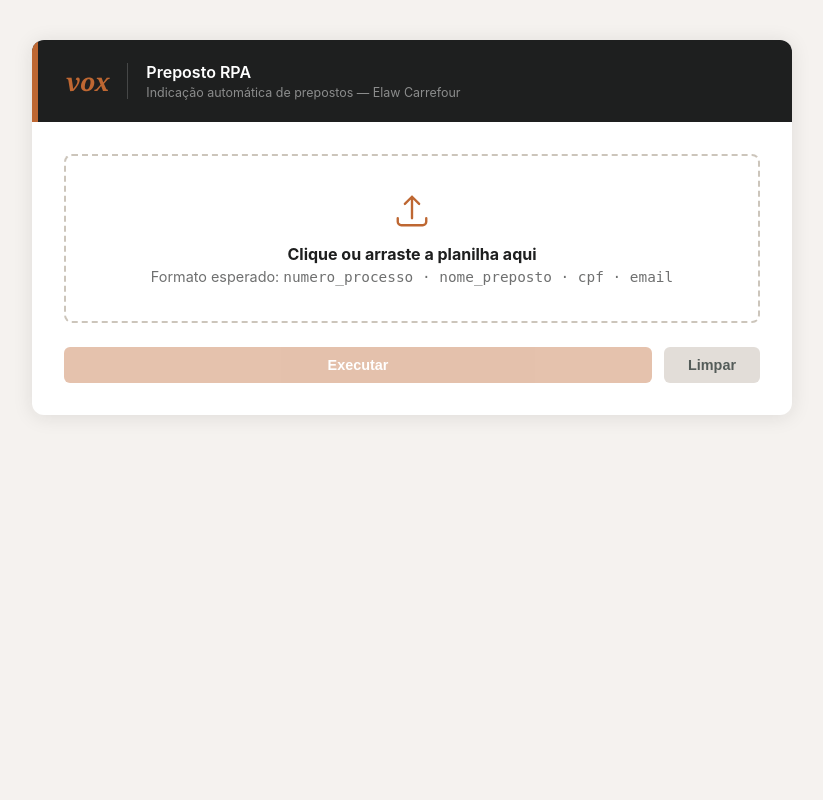
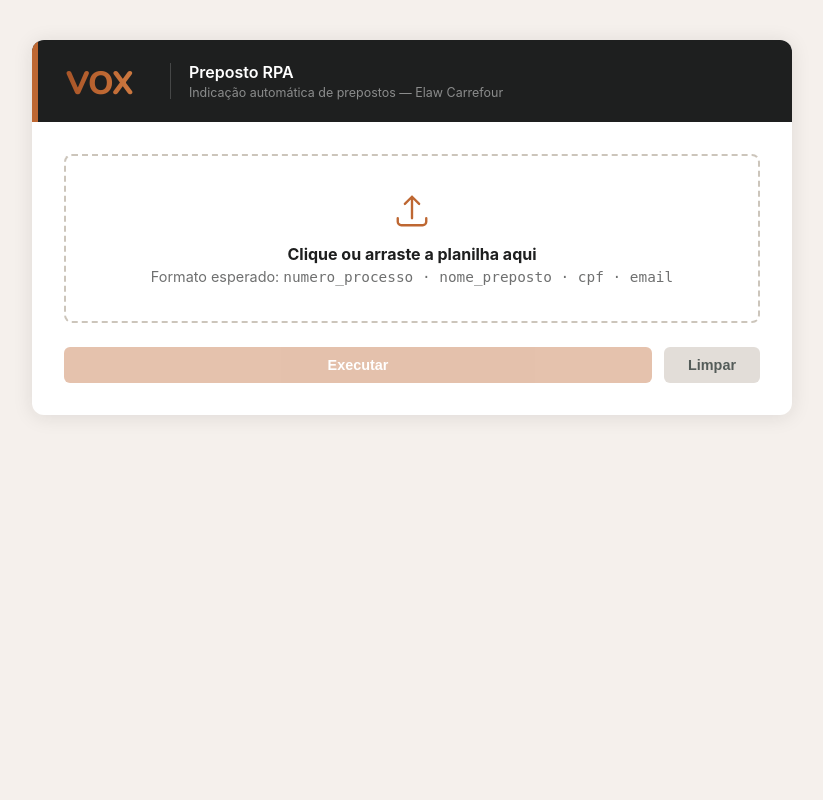
Before and after one commit to pedrohfmserafim/preposto-rpa, a Flask app: page / in a window 1280 px wide. Shown: the whole page, without its empty margins (228-1051 px from the left). Run offline with Flask 3, Linux system fonts and the light colour scheme; the visitor is signed in with stand-in values (Sample User, id 1).

Commit message:
Replace text badge with SVG VOX logo + align details with other apps
- SVG inline with horizontal gradient #a85528 -> #be6732 -> #cc7840
- Nunito 800 font (Google Fonts) matching rounded letterforms of brand logo
- Background corrected to #f5f0ec (matches other VOX apps)
- Log .info color corrected to #f0a06a (matches other VOX apps)

Co-Authored-By: Claude Sonnet 4.6 <noreply@anthropic.com>

```diff
--- a/templates/index.html
+++ b/templates/index.html
@@ -4,6 +4,8 @@
   <meta charset="UTF-8" />
   <meta name="viewport" content="width=device-width, initial-scale=1.0" />
   <title>Preposto RPA — VOX</title>
+  <link rel="preconnect" href="https://fonts.googleapis.com">
+  <link href="https://fonts.googleapis.com/css2?family=Nunito:wght@800&display=swap" rel="stylesheet">
   <style>
     /* ── VOX brand tokens ───────────────────────────────────────────────────── */
     :root {
@@ -14,7 +16,7 @@
       --vox-light:     #8b8c8c;   /* cinza claro */
       --vox-deep:      #545c59;   /* cinza-verde escuro */
       --vox-deep-d:    #3d4440;   /* hover deep */
-      --bg:            #f5f2ef;   /* off-white quente */
+      --bg:            #f5f0ec;   /* off-white quente */
       --surface:       #ffffff;
       --border:        #e2ddd8;
     }
@@ -60,15 +62,7 @@
       align-items: center;
       gap: 18px;
     }
-    .vox-badge {
-      font-size: 1.55rem;
-      font-weight: 800;
-      letter-spacing: -.5px;
-      color: var(--vox-primary);
-      line-height: 1;
-      font-family: Georgia, "Times New Roman", serif;
-      font-style: italic;
-    }
+    .vox-badge { display: flex; align-items: center; }
     .header-divider {
       width: 1px;
       height: 36px;
@@ -166,7 +160,7 @@
     #log-box .ok    { color: #7ecf6e; }
     #log-box .error { color: #f07070; }
     #log-box .warn  { color: #e0a550; }
-    #log-box .info  { color: #be6732; }
+    #log-box .info  { color: #f0a06a; }
     #log-box .done  { color: #be6732; font-weight: bold; }
 
     /* ── Controls during run ─────────────────────────────────────────────────── */
@@ -220,7 +214,21 @@
   <div class="card-header">
     <div class="header-accent"></div>
     <div class="header-content">
-      <span class="vox-badge">vox</span>
+      <span class="vox-badge">
+        <svg xmlns="http://www.w3.org/2000/svg" viewBox="0 0 96 38" height="34" aria-label="VOX">
+          <defs>
+            <linearGradient id="vg" x1="0%" y1="0%" x2="100%" y2="0%">
+              <stop offset="0%"   stop-color="#a85528"/>
+              <stop offset="55%"  stop-color="#be6732"/>
+              <stop offset="100%" stop-color="#cc7840"/>
+            </linearGradient>
+          </defs>
+          <text font-family="'Nunito', 'Varela Round', Arial Rounded MT Bold, sans-serif"
+                font-weight="800" font-size="36"
+                fill="url(#vg)"
+                x="0" y="34" letter-spacing="-1">VOX</text>
+        </svg>
+      </span>
       <div class="header-divider"></div>
       <div class="header-text">
         <h1>Preposto RPA</h1>
```
Also changed, not shown: templates/login.html (+19 -13 lines).
